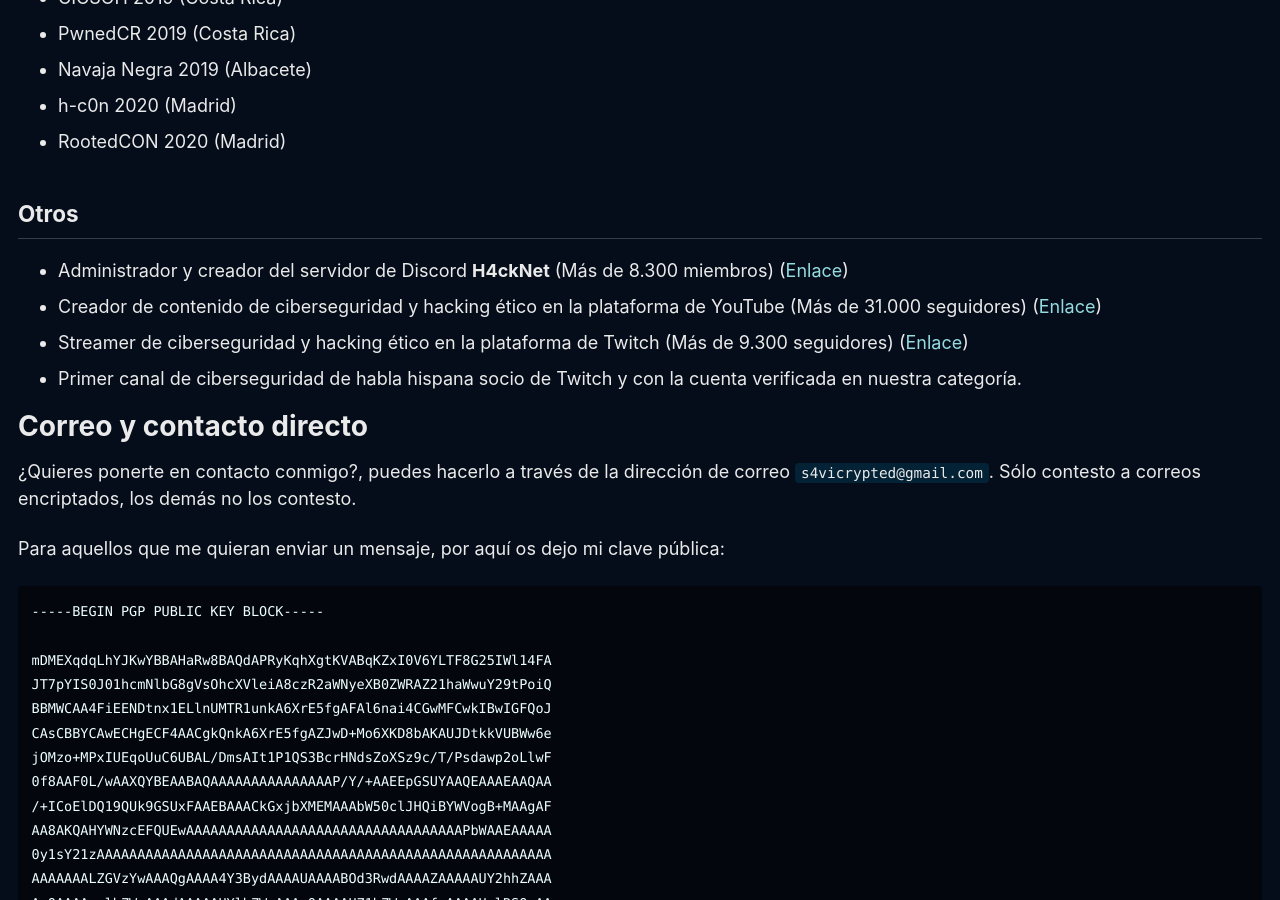
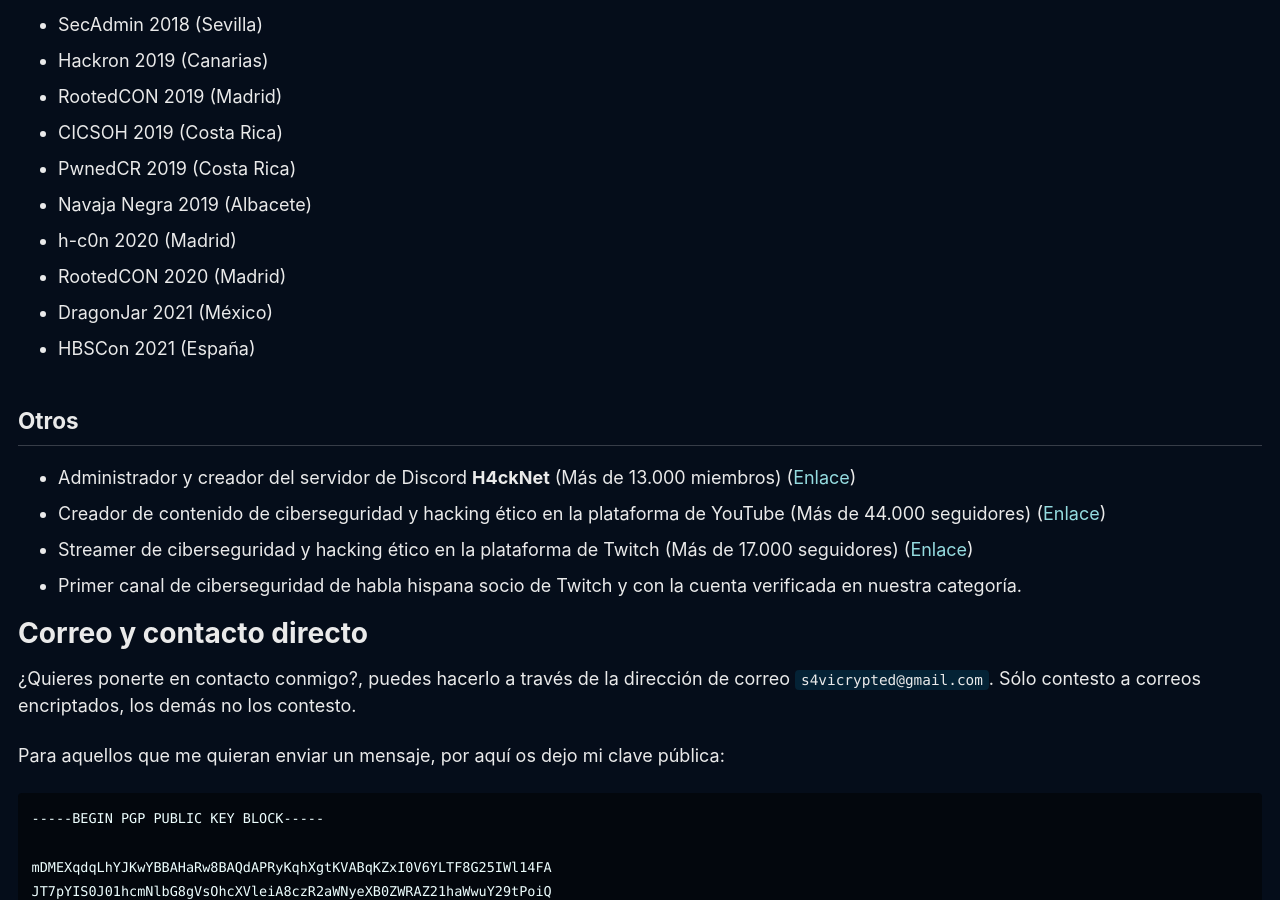
Before and after one commit to s4vitar/s4vitar.github.io, a Jekyll site: the page built from _pages/about.md, in a window 1280 px wide and 900 px high, scrolled down 4441 px. Built offline with Jekyll 4.4.1, drawn with Linux system fonts in a browser that asks for light colours; cached includes are drawn as plain includes; a script that is not in the unit is left out; some of the changed text lies outside the part shown.

Commit message:
Cambios en la sección de Contacto

```diff
--- a/_config.yml
+++ b/_config.yml
@@ -23,7 +23,7 @@
 url                      : "https://s4vitar.github.io" # the base hostname & protocol for your site e.g. "https://mmistakes.github.io"
 baseurl                  : # the subpath of your site, e.g. "/blog"
 repository               : "s4vitar/s4vitar.github.io" # GitHub username/repo-name e.g. "mmistakes/minimal-mistakes"
-logo                     : "/assets/images/masthead.png"
+#logo                     : "/assets/images/masthead.png"
 teaser                   : # path of fallback teaser image, e.g. "/assets/images/500x300.png"
 breadcrumbs              : true # true, false (default)
 words_per_minute         : 200
--- a/_pages/about.md
+++ b/_pages/about.md
@@ -75,6 +75,8 @@
 - Speaker en el evento de ciberseguridad Hackron 2020 - Canarias ([Enlace](https://hackron.com))
 - Speaker en el evento OWASP - Universidad de La Laguna
 - Speaker en el evento TACS - Congreso de Ciberseguridad
+- Speaker en el evento DragonJar 2021
+- Speaker en el evento HBSCon 2021
 - Autor de la web [https://www.mundo-hackers.weebly.com](https://mundo-hackers.weebly.com), con más de 200 artículos escritos
 - Competidor de CTFs, logrando posicionar a la Universidad de La Laguna entre el TOP 3 universidades en la plataforma [HackTheBox](https://hackthebox.eu)
 - Miembro de la plataforma [HackerOne](https://hackerone.com), con registro a día de hoy de una vulnerabilidad crítica reportada a la entidad Worklytics ([Ver Perfil](https://hackerone.com/s4vitar))
@@ -124,12 +127,14 @@
 - Navaja Negra 2019 (Albacete)
 - h-c0n 2020 (Madrid)
 - RootedCON 2020 (Madrid)
+- DragonJar 2021 (México)
+- HBSCon 2021 (España)
 
 ## Otros
 
-- Administrador y creador del servidor de Discord **H4ckNet** (Más de 8.300 miembros) ([Enlace](https://discord.gg/u3dsh9M))
-- Creador de contenido de ciberseguridad y hacking ético en la plataforma de YouTube (Más de 31.000 seguidores) ([Enlace](https://youtube.com/s4vitar))
-- Streamer de ciberseguridad y hacking ético en la plataforma de Twitch (Más de 9.300 seguidores) ([Enlace](https://twitch.tv/s4vitaar))
+- Administrador y creador del servidor de Discord **H4ckNet** (Más de 13.000 miembros) ([Enlace](https://discord.gg/u3dsh9M))
+- Creador de contenido de ciberseguridad y hacking ético en la plataforma de YouTube (Más de 44.000 seguidores) ([Enlace](https://youtube.com/s4vitar))
+- Streamer de ciberseguridad y hacking ético en la plataforma de Twitch (Más de 17.000 seguidores) ([Enlace](https://twitch.tv/s4vitaar))
 - Primer canal de ciberseguridad de habla hispana socio de Twitch y con la cuenta verificada en nuestra categoría.
 
 # Correo y contacto directo
```
Also changed, not shown: other parts of _pages/about.md (+2 -1 lines).
